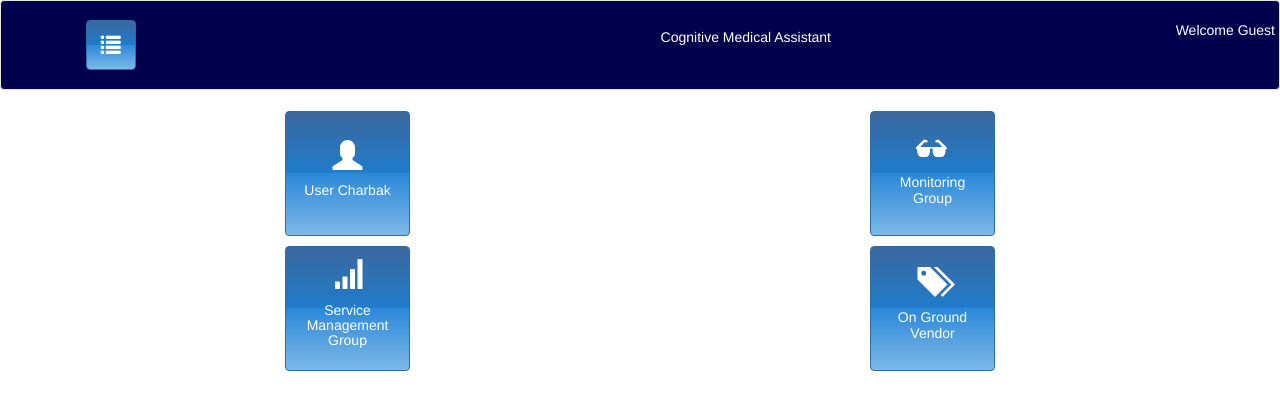
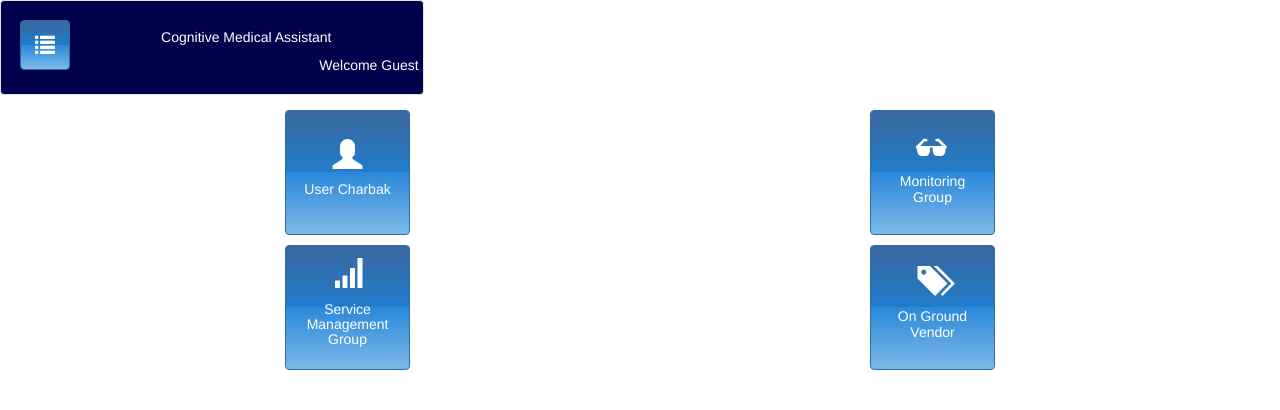
Before and after one commit to sanu82624/HealthApp, a website: page www/index.html in a window 1280 px wide. Drawn offline with Linux system fonts and the light colour scheme.

Commit message:
SS: Mobile view scrolling issue resolved

```diff
--- a/www/index.html
+++ b/www/index.html
@@ -53,7 +53,7 @@
 </head>
 <body>
     <div>
-        <div class="well well-header" ng-controller="userLoginController">
+        <div class="well well-header" style="position: fixed; z-index: 99;" ng-controller="userLoginController">
             <div class="row">
                 <div class="col-lg-2 col-sm-2 col-xs-2 col-md-2">
                     <button class="btn btn-sq-sm btn-primary" >
@@ -72,7 +72,7 @@
             </div>
         </div>
 
-        <div style="padding-top:1px;" ng-view></div>
+        <div style="padding-top:1px; padding-top: 110px;" ng-view></div>
     </div>
 </body>
 </html>
```
